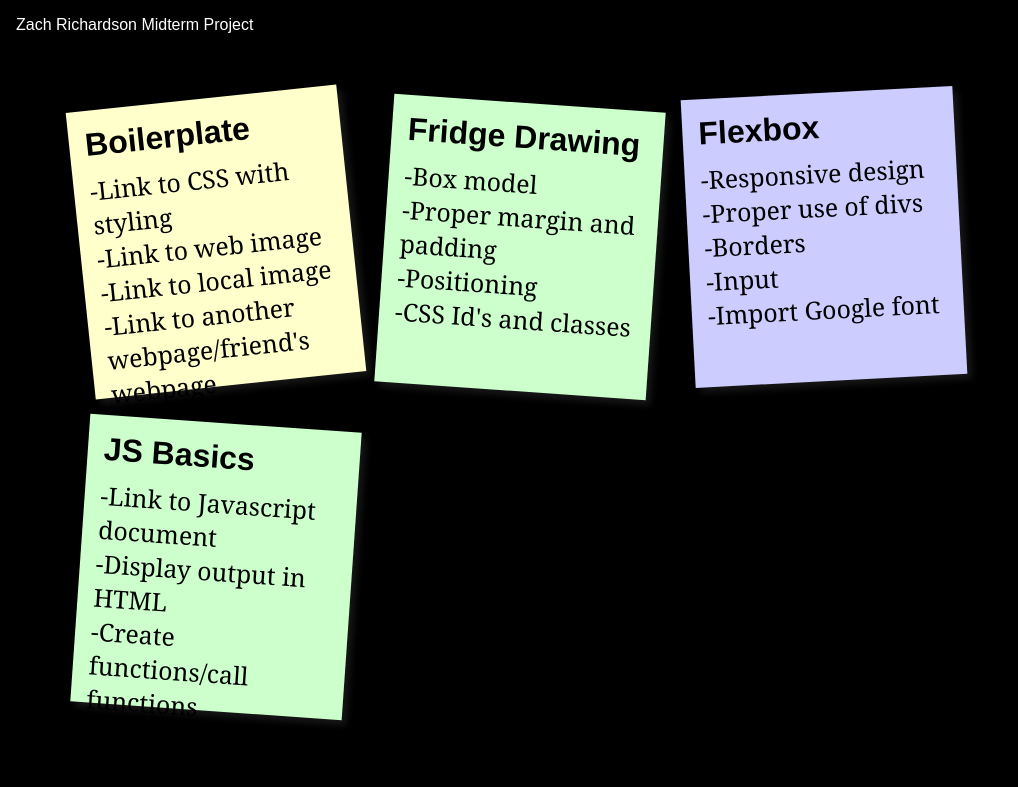
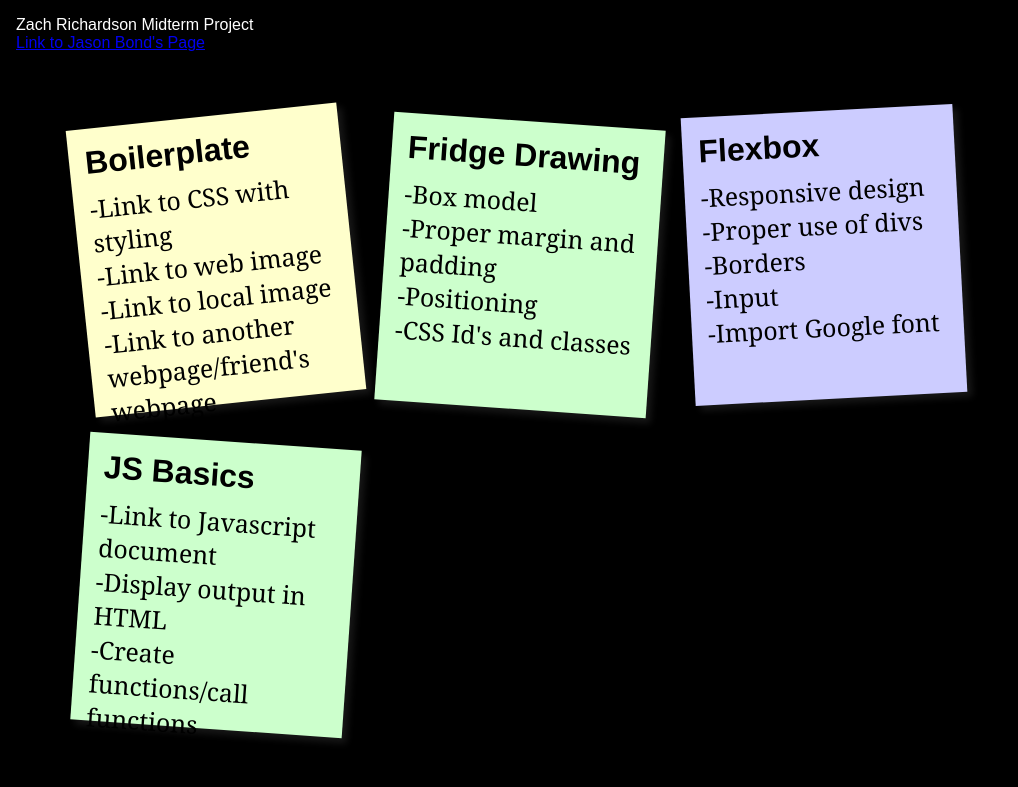
Before and after one commit to zrichardson/MidTerm, a plain HTML site: page index.html in a window 1280 px wide. Shown: the whole page, without its empty margins (0-1018 px from the left). Drawn offline with Linux system fonts and the light colour scheme.

Commit message:
Update index.html

```diff
--- a/index.html
+++ b/index.html
@@ -1,6 +1,9 @@
 <DOCTYPE! html>
 <html>
-	<head> Zach Richardson Midterm Project </head>
+	<head>
+		Zach Richardson Midterm Project <br> <a href="https://bond619.github.io/CIS/index.html"> Link to Jason
+		Bond's Page</a>
+	</head>
 <body>
 	<link rel="stylesheet" type="text/css" href="style.css">
 <ul>
```
